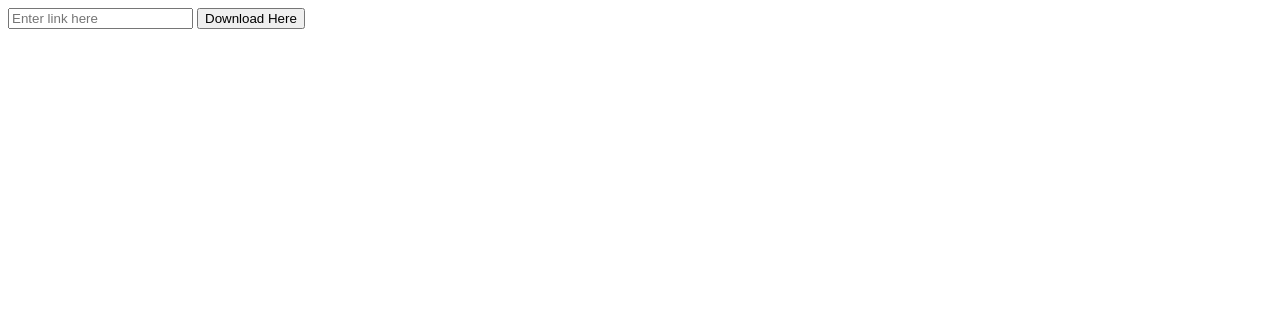
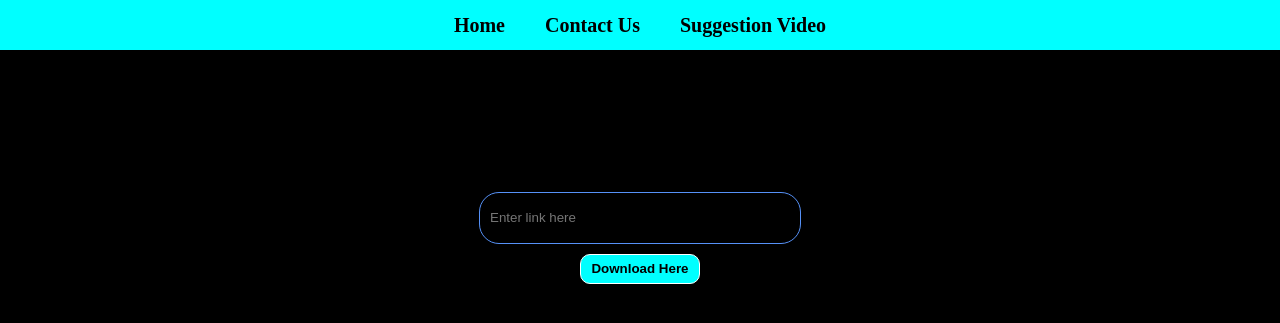
Before and after one commit to ishankafle5/youtubedownloaderweb, a Django app: page / in a window 1280 px wide. Shown: the top 323 px of the page. Run offline with Django 4.2, Linux system fonts and the light colour scheme.

Commit message:
home page complete

```diff
--- a/templates/index.html
+++ b/templates/index.html
@@ -5,15 +5,129 @@
     <meta charset="UTF-8">
     <meta http-equiv="X-UA-Compatible" content="IE=edge">
     <meta name="viewport" content="width=device-width, initial-scale=1.0">
-    <title>Document</title>
+    <title>Blog App</title>
+
+    <style>
+        * {
+            margin: 0;
+            padding: 0;
+            background: black;
+        }
+
+        header {
+            background-color: aqua;
+            height: 50px;
+            display: flex;
+        }
+
+
+
+        nav {
+            background-color: aqua;
+
+            display: flex;
+            align-items: center;
+            justify-content: space-around;
+            margin: 0 auto;
+        }
+
+        nav ul {
+            background-color: aqua;
+
+            display: flex;
+        }
+
+        nav ul li {
+            background-color: aqua;
+            font-size: 20px;
+            font-weight: 600;
+            list-style: none;
+            margin: 0 20px;
+        }
+
+        .maincontainer {
+            height: 90vh;
+            display: flex;
+            flex-direction: column;
+            align-items: center;
+            justify-content: center;
+            justify-items: center;
+        }
+
+        .maincontainer form input {
+            display: flex;
+            height: 30px;
+            width: 300px;
+            border-radius: 20px;
+            color: white;
+            border: 1px solid rgb(86, 145, 247);
+            justify-content: center;
+            padding: 10px;
+        }
+
+        .maincontainer form button {
+            display: block;
+            height: 30px;
+            width: 120px;
+            border-radius: 10px;
+            border: 1px solid white;
+            margin: 10px auto;
+            color: black;
+            font-weight: 600;
+            background-color: aqua;
+            padding: 0 5px;
+        }
+
+        .maincontainer iframe {
+            margin-top: 20px;
+        }
+    </style>
 </head>
 
 <body>
-    <form action="downloader" method="post">
-        {% csrf_token %}
-        <input type="text" name="link" id="name" placeholder="Enter link here">
-        <button type="submit">Download Here</button>
-    </form>
+    <header>
+        <nav>
+            <ul>
+                <li>Home</li>
+                <li>Contact Us</li>
+                <li>Suggestion Video</li>
+            </ul>
+        </nav>
+    </header>
+    <div class="maincontainer">
+        <form action="downloader" method="post">
+            {% csrf_token %}
+            <input type="text" name="link" id="searchbar" placeholder="Enter link here" oninput="youtubelink()">
+            <button type="submit">Download Here</button>
+        </form>
+
+        <iframe id="video-player" width="560" height="315" src="" title="" frameborder="0"
+            allow="accelerometer; autoplay; clipboard-write; encrypted-media; gyroscope; picture-in-picture; web-share"
+            allowfullscreen></iframe>
+    </div>
+
+    <script>
+        function youtubelink() {
+
+            var inputValue = document.getElementById("searchbar").value;
+            var iframe = document.getElementById("video-player");
+            // console.log(inputValue)
+
+            var newvalue = String(inputValue);
+            var newvalue = newvalue.replace("https://www.youtube.com/watch?v=", "");
+
+            var newvalue = newvalue.replace("https://youtu.be/", "")
+
+            if (newvalue == "") {
+                return;
+            }
+
+            console.log(newvalue);
+
+            iframe.src = "https://www.youtube.com/embed/" + newvalue;
+
+        }
+    </script>
 </body>
 
 </html>
```
Also changed, not shown: 2 other files.
